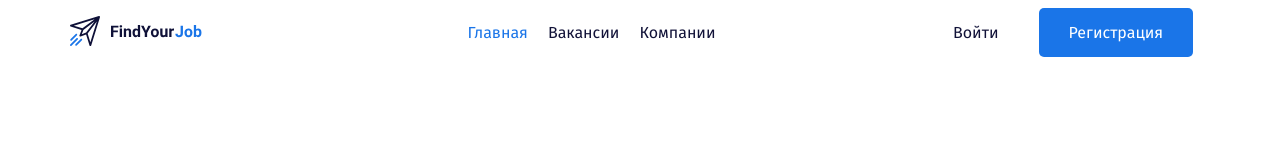
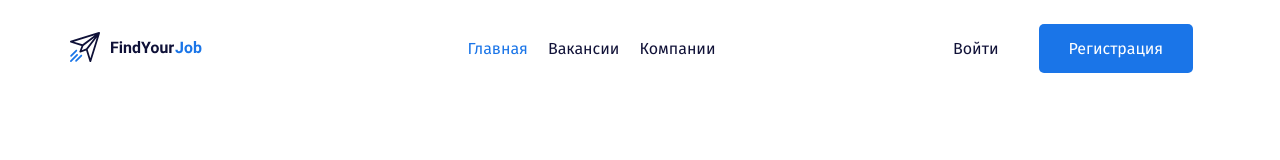
Before and after one commit to marusiiiia/findyourjob, a plain HTML site: page index.html in a window 1280 px wide. Drawn offline with Linux system fonts and the light colour scheme.

Commit message:
Add files via upload

```diff
--- a/index.html
+++ b/index.html
@@ -15,7 +15,7 @@
   </head>
   <body>
     <div class="container">
-      <div class="row d-flex align-items-center">
+      <div class="row d-flex align-items-center py-3">
         <div class="col-2">
           <a href="/" class="logo"><img src="img/logo.svg" alt="Лого" /></a>
         </div>
```
